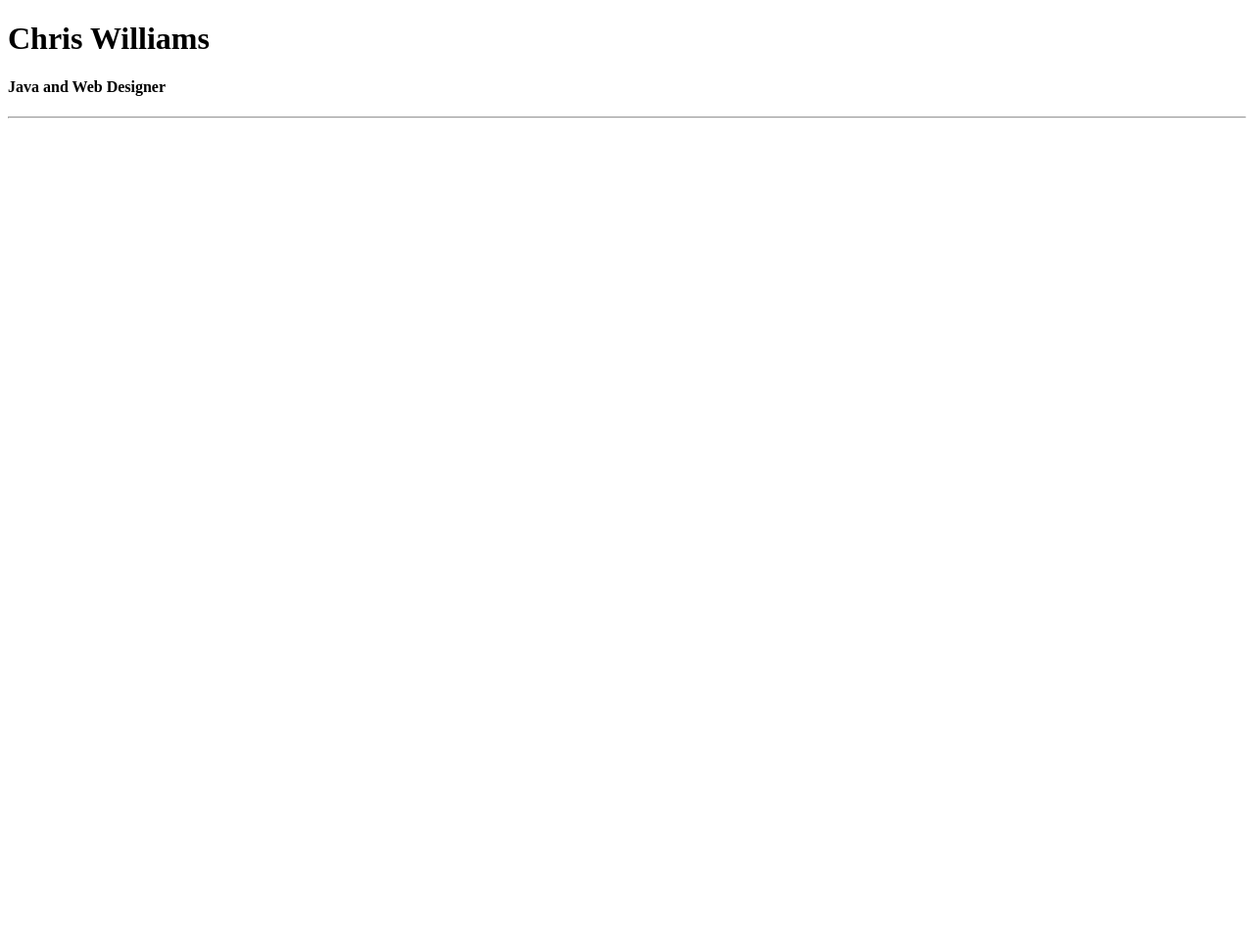
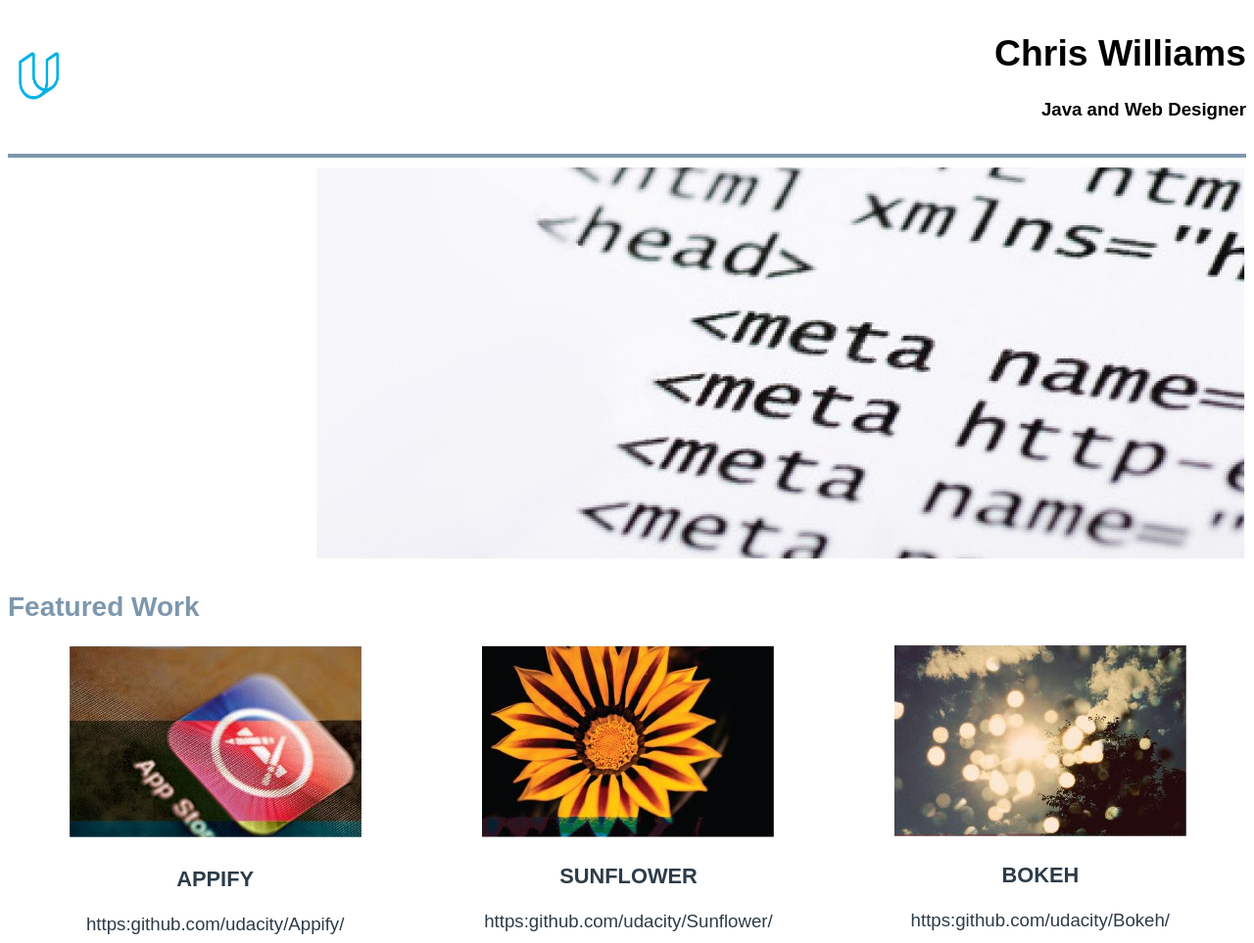
Before and after one commit to luciousvault/FEWD_Projects, a plain HTML site: page portfolio_project/index.html in a window 1280 px wide. Shown: the whole page at 98% size. Before the commit the page ends 800 px from the top, so only its background shows below. Drawn offline with Linux system fonts and the light colour scheme.

Commit message:
first draft commit html verified

```diff
--- a/portfolio_project/css/desktop.css
+++ b/portfolio_project/css/desktop.css
@@ -1,9 +1,8 @@
 @media screen and (min-width: 992px) {
 	/*Desktop and above resolutions*/
-	body {
-		font-family: arial;
-		font-size: 14pt;
-		color: green;
-		background-color: lightblue;
+	.featureContainer {
+		display: flex;
+		flex-direction: row;
+		flex-wrap: nowrap;
 	}
 }
--- a/portfolio_project/css/mobile.css
+++ b/portfolio_project/css/mobile.css
@@ -1,8 +1,83 @@
+/*Default Styling included in mobile*/
+body {
+	font-family: arial;
+	font-size: 14pt;
+}
+
+h2 {
+	color: #7d97ad;
+	width: 100%;
+}
+
+header {
+	text-align: right;
+	display: flex;
+	flex-direction: row;
+	flex-wrap: wrap;
+}
+
+h4 > header {
+	font-style: italic;
+}
+
+h3 > section {
+	color: #2d3c49;
+}
+
+aside {
+	display: inline-flex;
+}
+
+.bigHrTag {
+	background-color: #7d97ad;
+	color: #7d97ad;
+	border: solid 2px #7d97ad;
+	width: 100%;
+}
+
+.udacityLogo {
+	align-self: center;
+	width: 64px;
+	height: 64px;
+}
+
+.headerImg {
+	max-width: 100%;
+	height: auto;
+}
+
+.headerContent {
+	display: flex;
+	flex-direction: row;
+}
+
+.headerItem {
+	flex-grow: 1;
+	flex-shrink: 10;
+}
+
+.featureContainer {
+	display: flex;
+	flex-direction: row;
+	flex-wrap: wrap;
+}
+
+.featureItem {
+	flex-grow: 1;
+	text-align: center;
+	color: #2d3c49;
+}
+
 @media screen and (max-width: 480px) {
 	/*All css for mobile devices defined here*/
+	.featureContainer {
+		display: flex;
+		flex-direction: column;
+		flex-wrap: wrap;
+	}
+
+	.featureItem {
+		flex-grow: 1;
+		text-align: center;
+	}
 }
-
-/*Default Styling included in mobile*/
-header {
-	text-align: right;
-}
--- a/portfolio_project/css/tablet.css
+++ b/portfolio_project/css/tablet.css
@@ -1,3 +1,8 @@
 @media screen and (max-width: 991px) and (min-width: 481px) {
 	/*Tablet css*/
+	.featureContainer {
+		display: flex;
+		flex-direction: row;
+		flex-wrap: wrap;
+	}
 }
--- a/portfolio_project/index.html
+++ b/portfolio_project/index.html
@@ -1,17 +1,43 @@
 <!DOCTYPE html>
 <html>
 	<head>
-		<title>Hello World!!!</title>
+		<title>Udacity Portfolio Recreation</title>
 		<meta name="viewport" content="width=device-width, initial-scale=1" >
-		<link rel="tablet" type="text/css" href="css/tablet.css" >
-		<link rel="desktop" type="text/css" href="css/desktop.css" >
-		<link rel="mobile" type="text/css" href="css/mobile.css" >
+		<link rel="stylesheet" type="text/css" href="css/tablet.css" >
+		<link rel="stylesheet" type="text/css" href="css/desktop.css" >
+		<link rel="stylesheet" type="text/css" href="css/mobile.css" >
 	</head>
 	<body>
-		<header>
-			<h1>Chris Williams</h1>
-			<h4>Java and Web Designer</h4>
+		<header class="headerContent">
+			<aside>
+				<img alt="Udacity Logo" src="img/udacity_logo.png" class="udacityLogo" />
+			</aside>
+			<div class="headerItem">
+				<h1>Chris Williams</h1>
+				<h4>Java and Web Designer</h4>
+			</div>
+			<hr class="bigHrTag headerItem"/>
+			<div class="headerItem">
+				<img alt="Image of html at an angle" src="img/html.png" class="headerImg"/>
+			</div>
 		</header>
-		<hr />
+		<section id="articleContainer" class="featureContainer">
+			<h2>Featured Work</h2>
+			<article class="featureItem">
+				<img alt="Angled image of app store button" src="img/appify.png" />
+				<h3>APPIFY</h3>
+				<span>https:github.com/udacity/Appify/</span>
+			</article>
+			<article class="featureItem">
+				<img alt="picture of a sunflower" src="img/sunflower.png" />
+				<h3>SUNFLOWER</h3>
+				<span>https:github.com/udacity/Sunflower/</span>
+			</article>
+			<article class="featureItem">
+				<img alt="bokeh picture of the sun" src="img/bokeh.png" />
+				<h3>BOKEH</h3>
+				<span>https:github.com/udacity/Bokeh/</span>
+			</article>
+		</section>
 	</body>
 </html>
```
Also changed, not shown: portfolio_project/Schedule.txt, portfolio_project/img/appify.png (added), portfolio_project/img/bokeh.png (added), portfolio_project/img/html.png (added), portfolio_project/img/sunflower.png (added), portfolio_project/img/udacity_logo.png (added).
